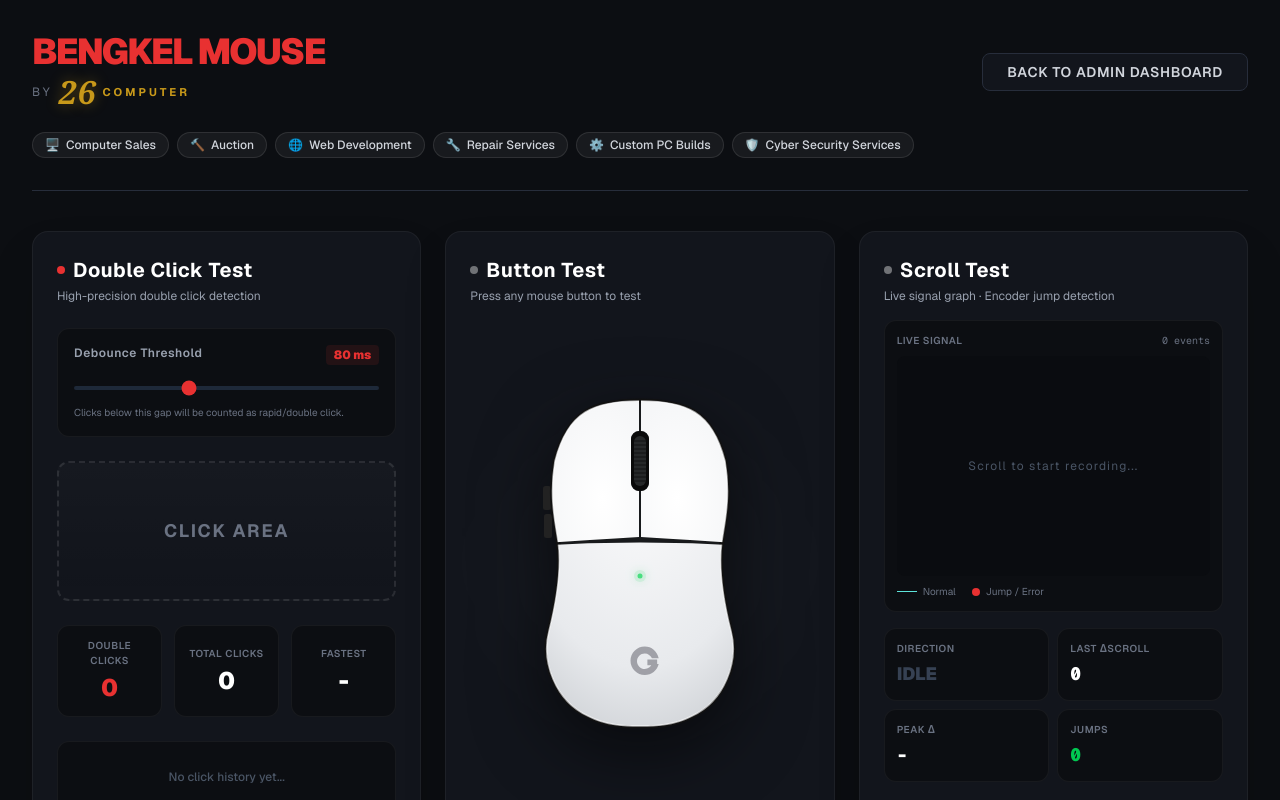
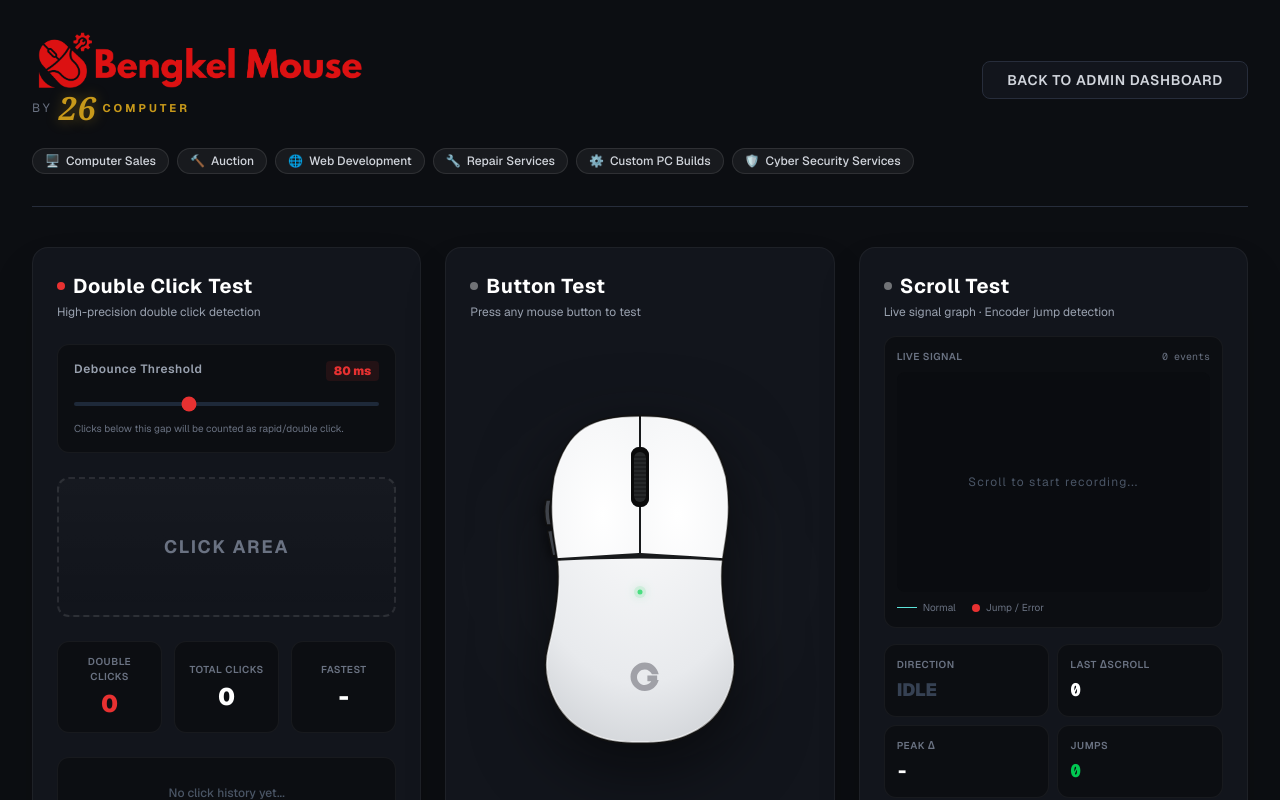
Before and after one commit to NathanChandra202/Web-Admin, a Next.js app: page /tester in a window 1280 px wide. Shown: the top 800 px of the page. Built offline with nearby package versions, Linux system fonts and the light colour scheme.

Commit message:
Revsi 8/27/2026

```diff
--- a/app/tester/page.tsx
+++ b/app/tester/page.tsx
@@ -26,8 +26,8 @@
           {/* Top row: title + back button */}
           <div className="flex flex-col md:flex-row items-center justify-between mb-5">
             <div className="text-center md:text-left">
-              <h1 className="text-3xl md:text-4xl font-black uppercase tracking-tighter text-white mb-1">
-                <span className="text-[#e83131]">Bengkel Mouse</span>
+              <h1 className="flex justify-center md:justify-start items-center mb-1">
+                <img src="/logo-bengkel-mouse.png" alt="Bengkel Mouse Logo" className="h-12 md:h-14 w-auto object-contain" />
               </h1>
               <p className="flex items-center gap-1.5 text-gray-500 mb-1">
                 <span className="text-xs tracking-[3px] uppercase">by</span>
--- a/components/tester/ButtonTest.tsx
+++ b/components/tester/ButtonTest.tsx
@@ -24,17 +24,28 @@
 
   useEffect(() => {
     const handleMouseDown = (e: MouseEvent) => {
-      // Don't block default behavior on interactive elements (e.g. sliders, buttons)
-      const tag = (e.target as HTMLElement).tagName.toLowerCase();
-      if (!['input', 'button', 'select', 'textarea', 'a'].includes(tag)) {
+      // Prevent default to stop back/forward navigation on side buttons
+      if (e.button === 3 || e.button === 4) {
         e.preventDefault();
+        e.stopPropagation();
+      } else {
+        const tag = (e.target as HTMLElement)?.tagName?.toLowerCase();
+        if (!['input', 'button', 'select', 'textarea', 'a'].includes(tag)) {
+          e.preventDefault();
+        }
       }
+
       setActiveButtons((prev) => ({ ...prev, [e.button]: true }));
       setClickLog((prev) => [{ id: logIdRef.current++, button: e.button }, ...prev].slice(0, 8));
     };
 
     const handleMouseUp = (e: MouseEvent) => {
-      e.preventDefault();
+      if (e.button === 3 || e.button === 4) {
+        e.preventDefault();
+        e.stopPropagation();
+      } else {
+        e.preventDefault();
+      }
       setActiveButtons((prev) => ({ ...prev, [e.button]: false }));
     };
 
@@ -57,16 +68,17 @@
       }, 150);
     };
 
-    document.addEventListener('mousedown', handleMouseDown);
-    document.addEventListener('mouseup', handleMouseUp);
-    document.addEventListener('contextmenu', handleContextMenu);
-    document.addEventListener('wheel', handleWheel, { passive: true });
+    // Use window and non-passive for strict capturing
+    window.addEventListener('mousedown', handleMouseDown, { passive: false });
+    window.addEventListener('mouseup', handleMouseUp, { passive: false });
+    window.addEventListener('contextmenu', handleContextMenu, { passive: false });
+    window.addEventListener('wheel', handleWheel, { passive: true });
 
     return () => {
-      document.removeEventListener('mousedown', handleMouseDown);
-      document.removeEventListener('mouseup', handleMouseUp);
-      document.removeEventListener('contextmenu', handleContextMenu);
-      document.removeEventListener('wheel', handleWheel);
+      window.removeEventListener('mousedown', handleMouseDown);
+      window.removeEventListener('mouseup', handleMouseUp);
+      window.removeEventListener('contextmenu', handleContextMenu);
+      window.removeEventListener('wheel', handleWheel);
       if (scrollTimeoutRef.current) clearTimeout(scrollTimeoutRef.current);
     };
   }, []);
@@ -146,13 +158,34 @@
             </radialGradient>
           </defs>
 
-          {/* ===== SIDE BUTTONS (Behind the base) ===== */}
-          <rect x="3" y="105" width="8" height="24" rx="2.5"
-            fill={activeButtons[4] ? '#3b82f6' : '#222'}
-            style={{ filter: activeButtons[4] ? 'drop-shadow(0 0 8px #3b82f6)' : 'none', transform: activeButtons[4] ? 'translateX(-2px)' : 'none', transition: 'all 0.1s' }} />
-          <rect x="4" y="133" width="8" height="24" rx="2.5"
-            fill={activeButtons[3] ? '#3b82f6' : '#222'}
-            style={{ filter: activeButtons[3] ? 'drop-shadow(0 0 8px #3b82f6)' : 'none', transform: activeButtons[3] ? 'translateX(-2px)' : 'none', transition: 'all 0.1s' }} />
+          {/* ===== SIDE BUTTONS (Behind the base, perfectly following curve) ===== */}
+          <g>
+            {/* MB5 (Top Side Button) - Clickable to simulate for users without side buttons */}
+            <path d="M 11,103 Q 8,115 11.5,128 L 6.5,128 Q 3,115 6,103 Z"
+              fill={activeButtons[4] ? '#3b82f6' : '#3f434a'} stroke="#111" strokeWidth="1.5" strokeLinejoin="round"
+              className="cursor-pointer hover:brightness-125"
+              onPointerDown={(e) => {
+                e.stopPropagation();
+                setActiveButtons(prev => ({...prev, 4: true}));
+                setClickLog(prev => [{ id: logIdRef.current++, button: 4 }, ...prev].slice(0, 8));
+              }}
+              onPointerUp={(e) => { e.stopPropagation(); setActiveButtons(prev => ({...prev, 4: false})); }}
+              onPointerLeave={(e) => { setActiveButtons(prev => ({...prev, 4: false})); }}
+              style={{ filter: activeButtons[4] ? 'drop-shadow(0 0 8px #3b82f6)' : 'drop-shadow(-2px 2px 4px rgba(0,0,0,0.5))', transform: activeButtons[4] ? 'translateX(-2px)' : 'none', transition: 'all 0.1s' }} />
+
+            {/* MB4 (Bottom Side Button) - Clickable to simulate for users without side buttons */}
+            <path d="M 12.5,133 Q 15,146 17.5,158 L 12.5,159 Q 10,146 7.5,134 Z"
+              fill={activeButtons[3] ? '#3b82f6' : '#3f434a'} stroke="#111" strokeWidth="1.5" strokeLinejoin="round"
+              className="cursor-pointer hover:brightness-125"
+              onPointerDown={(e) => {
+                e.stopPropagation();
+                setActiveButtons(prev => ({...prev, 3: true}));
+                setClickLog(prev => [{ id: logIdRef.current++, button: 3 }, ...prev].slice(0, 8));
+              }}
+              onPointerUp={(e) => { e.stopPropagation(); setActiveButtons(prev => ({...prev, 3: false})); }}
+              onPointerLeave={(e) => { setActiveButtons(prev => ({...prev, 3: false})); }}
+              style={{ filter: activeButtons[3] ? 'drop-shadow(0 0 8px #3b82f6)' : 'drop-shadow(-2px 2px 4px rgba(0,0,0,0.5))', transform: activeButtons[3] ? 'translateX(-2px)' : 'none', transition: 'all 0.1s' }} />
+          </g>
 
           {/* ===== BLACK BASE SHELL (Creates the outer rim and gaps) ===== */}
           <use href="#gpro-shape" fill="#181a1c" stroke="#111" strokeWidth="5" />
```
Also changed, not shown: public/logo-bengkel-mouse.png (added).
